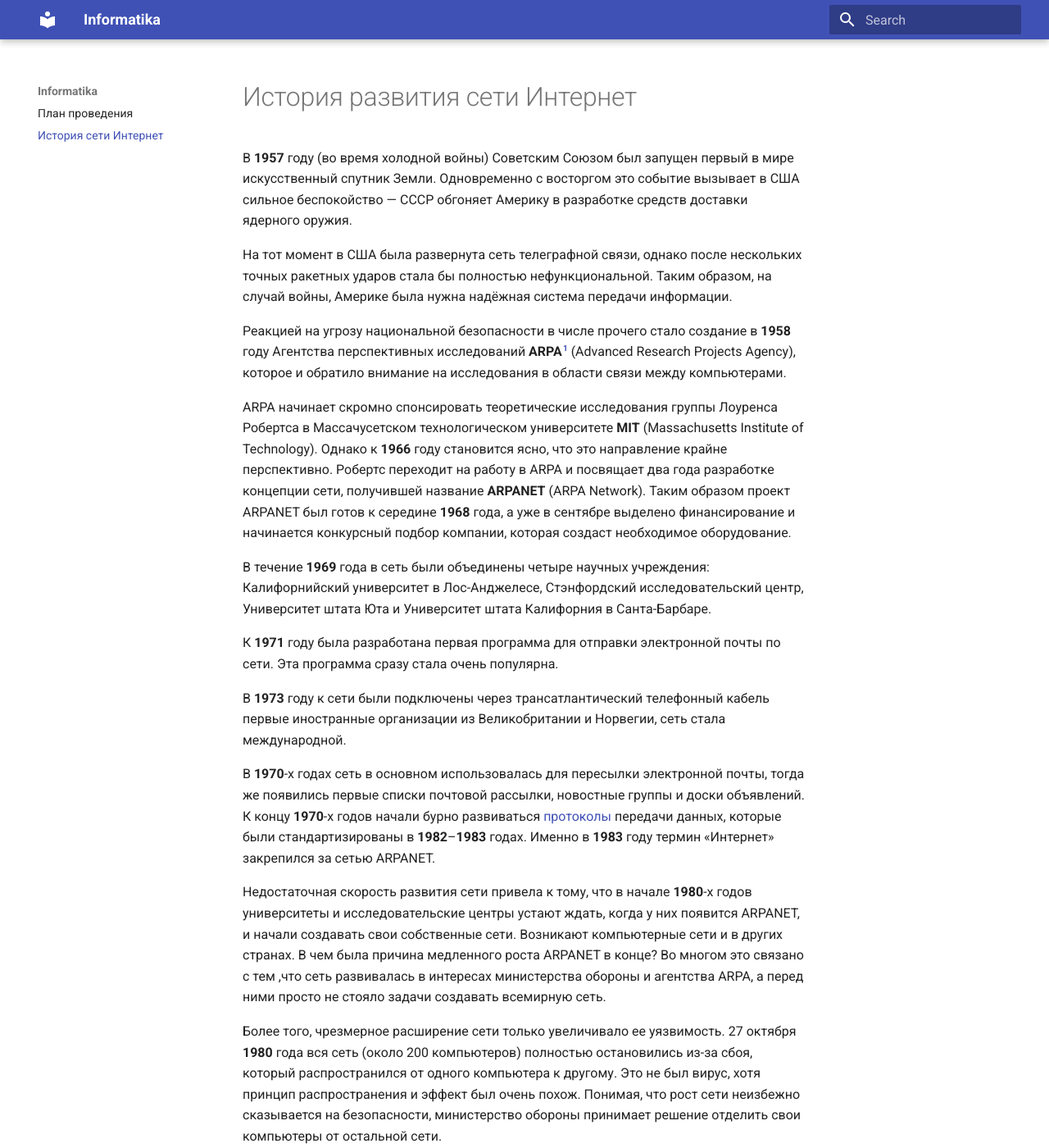
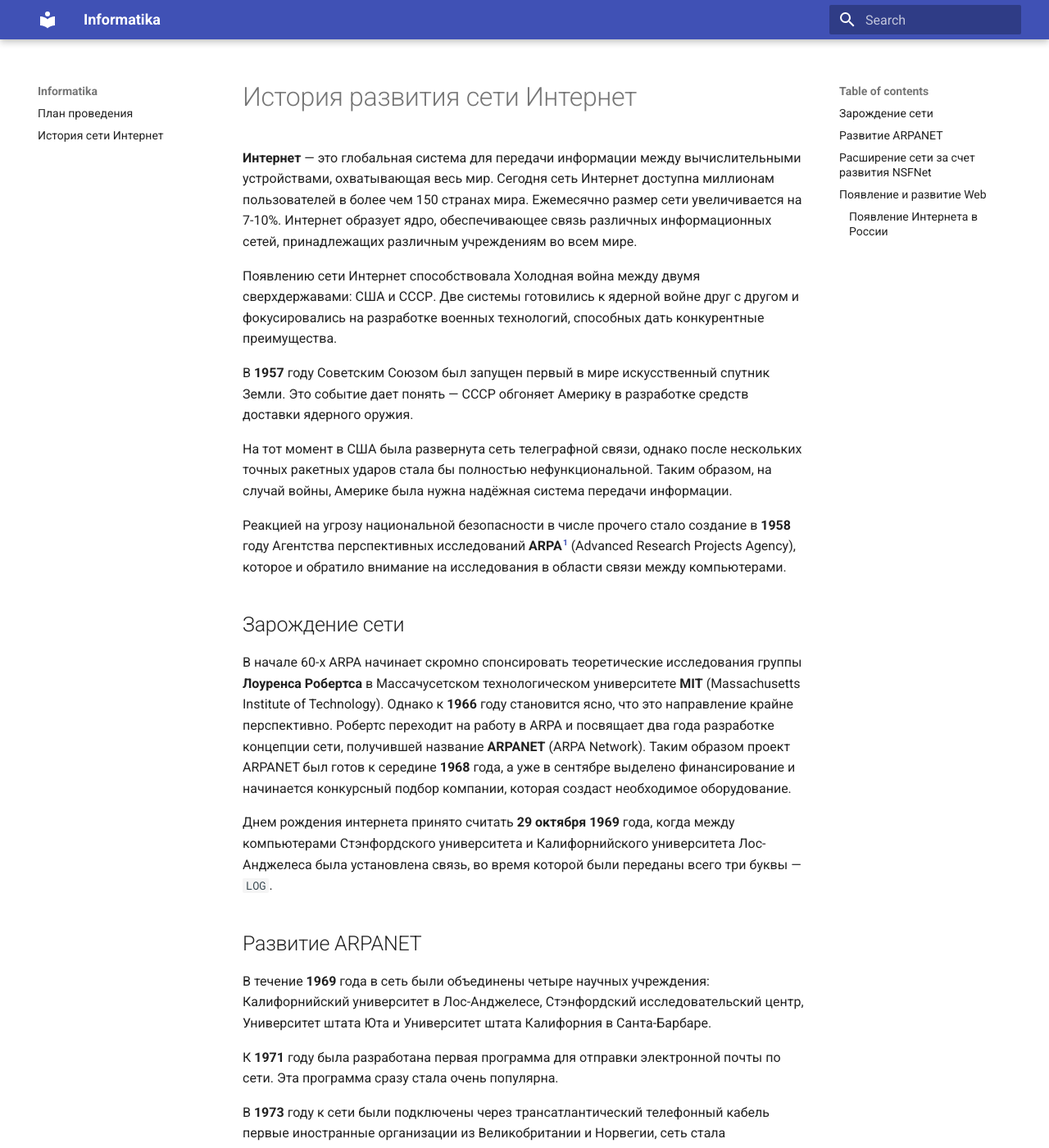
Before and after one commit to chabErch/Informatika, an MkDocs documentation site: the page built from docs/История Интернета.md, in a window 1280 px wide and 1400 px high. Shown: the whole window at 82% size. Built offline with MkDocs 1.6.1 and Material for MkDocs 9.7.7, drawn with Linux system fonts in a browser that asks for light colours; some of the changed text lies outside the part shown.

Commit message:
add headers add some content

```diff
--- a/docs/History of Internet.md
+++ b/docs/История Интернета.md
@@ -1,6 +1,10 @@
 # История развития сети Интернет
 
-В **1957** году (во время холодной войны) Советским Союзом был запущен первый в мире искусственный спутник Земли. Одновременно с восторгом это событие вызывает в США сильное беспокойство — СССР обгоняет Америку в разработке средств доставки ядерного оружия.
+**Интернет** — это глобальная система для передачи информации между вычислительными устройствами, охватывающая весь мир. Сегодня сеть Интернет доступна миллионам пользователей в более чем 150 странах мира. Ежемесячно размер сети увеличивается на 7-10%. Интернет образует ядро, обеспечивающее связь различных информационных сетей, принадлежащих различным учреждениям во всем мире.
+
+Появлению сети Интернет способствовала Холодная война между двумя сверхдержавами: США и СССР. Две системы готовились к ядерной войне друг с другом и фокусировались на разработке военных технологий, способных дать конкурентные преимущества.
+
+В **1957** году Советским Союзом был запущен первый в мире искусственный спутник Земли. Это событие дает понять — СССР обгоняет Америку в разработке средств доставки ядерного оружия.
 
 На тот момент в США была развернута сеть телеграфной связи, однако после нескольких точных ракетных ударов стала бы полностью нефункциональной. Таким образом, на случай войны, Америке была нужна надёжная система передачи информации.
 
@@ -8,7 +12,13 @@
 
 [^1]: Первоначально Управление называлось ARPA, затем оно было переименовано в DARPA (с добавлением слова Defense) в 1972 году, затем опять в ARPA в 1993 году, и, наконец, снова в DARPA 11 марта 1996 года.
 
-ARPA начинает скромно спонсировать теоретические исследования группы Лоуренса Робертса в Массачусетском технологическом университете **MIT** (Massachusetts Institute of Technology). Однако к **1966** году становится ясно, что это направление крайне перспективно. Робертс переходит на работу в ARPA и посвящает два года разработке концепции сети, получившей название **ARPANET** (ARPA Network). Таким образом проект ARPANET был готов к середине **1968** года, а уже в сентябре выделено финансирование и начинается конкурсный подбор компании, которая создаст необходимое оборудование.
+## Зарождение сети
+
+В начале 60-х ARPA начинает скромно спонсировать теоретические исследования группы **Лоуренса Робертса** в Массачусетском технологическом университете **MIT** (Massachusetts Institute of Technology). Однако к **1966** году становится ясно, что это направление крайне перспективно. Робертс переходит на работу в ARPA и посвящает два года разработке концепции сети, получившей название **ARPANET** (ARPA Network). Таким образом проект ARPANET был готов к середине **1968** года, а уже в сентябре выделено финансирование и начинается конкурсный подбор компании, которая создаст необходимое оборудование.
+
+Днем рождения интернета принято считать **29 октября 1969** года, когда между компьютерами Стэнфордского университета и Калифорнийского университета Лос-Анджелеса была установлена связь, во время которой были переданы всего три буквы — `LOG`.
+
+## Развитие ARPANET
 
 В течение **1969** года в сеть были объединены четыре научных учреждения: Калифорнийский университет в Лос-Анджелесе, Стэнфордский исследовательский центр, Университет штата Юта и Университет штата Калифорния в Санта-Барбаре.
 
@@ -16,11 +26,13 @@ ARPA начинает скромно спонсировать теоретиче
 
 В **1973** году к сети были подключены через трансатлантический телефонный кабель первые иностранные организации из Великобритании и Норвегии, сеть стала международной.
 
-В **1970**-х годах сеть в основном использовалась для пересылки электронной почты, тогда же появились первые списки почтовой рассылки, новостные группы и доски объявлений. К концу **1970**-х годов начали бурно развиваться [протоколы](#Протоколы) передачи данных, которые были стандартизированы в **1982**–**1983** годах. Именно в **1983** году термин «Интернет» закрепился за сетью ARPANET.
+В **1970**-х годах сеть в основном использовалась для пересылки электронной почты, тогда же появились первые списки почтовой рассылки, новостные группы и доски объявлений. К концу **1970**-х годов начали бурно развиваться протоколы передачи данных, которые были стандартизированы в **1982**–**1983** годах. Именно в **1983** году термин «Интернет» закрепился за сетью ARPANET.
 
 Недостаточная скорость развития сети привела к тому, что в начале **1980**-х годов университеты и исследовательские центры устают ждать, когда у них появится ARPANET, и начали создавать свои собственные сети. Возникают компьютерные сети и в других странах. В чем была причина медленного роста ARPANET в конце? Во многом это связано с тем ,что сеть развивалась в интересах министерства обороны и агентства ARPA, а перед ними просто не стояло задачи создавать всемирную сеть.
 
 Более того, чрезмерное расширение сети только увеличивало ее уязвимость. 27 октября **1980** года вся сеть (около 200 компьютеров) полностью остановились из-за сбоя, который распространился от одного компьютера к другому. Это не был вирус, хотя принцип распространения и эффект был очень похож. Понимая, что рост сети неизбежно сказывается на безопасности, министерство обороны принимает решение отделить свои компьютеры от остальной сети.
+
+## Расширение сети за счет развития NSFNet
 
 В **1984** году у сети ARPANET появился серьёзный соперник: Национальный научный фонд США **NSF** (National Science Foundation) основал обширную межуниверситетскую сеть **NSFNet** (NSF Network), которая была составлена из более мелких сетей и имела гораздо бо́льшую пропускную способность, чем ARPANET. К этой сети за год подключились около 10 тыс. компьютеров, звание «Интернет» начало плавно переходить к NSFNet.
 
@@ -28,8 +40,25 @@ ARPA начинает скромно спонсировать теоретиче
 
 В целом, коммерческое использование Интернета не поощрялось, так как он был создан на государственные средства и предназначался в первую очередь для решения научных и образовательных задач. Но удержать коммерсантов от использования новой системы связи было невозможно. В **1987** году появляется первая коммерческая служба электронной почты, а в **1990** году — первый провайдер, предоставляющий доступ к Интернету по модему. В **1995** году компания NSF передала ответственность за Интернет в частный сектор. Тем самым Интернет вышел за рамки научно-университетской среды, где он появился, и превратился в компьютерную сеть общего доступа.
 
-В **1993** году появился первый по-настоящему популярный графический браузер — он мог отображать не только текст, списки и таблицы, но и картинки! Звали его **Mosaic**. Фактически он стал родоначальником всех современных обозревателей и его популярность в то время была очень велика.
+## Появление и развитие Web
+
+**Web** — это часть сети Интернет. Британский ученый **Тим Бернерс-Ли** изобрел единый формат адресов **URL**, язык разметки HTML и протокол передачи данных HTTP в **1989** году. Именно эти три технологии привели к взрывному росту и развитию Интернета.
+
+*[URL]: Uniform Resource Locator
+
+В **1993** году появился первый по-настоящему популярный графический браузер — **Mosaic**. Он мог отображать не только текст, списки и таблицы, но и картинки. Фактически он стал родоначальником всех современных обозревателей и его популярность в то время была очень велика.
+
+### Появление Интернета в России
 
 Официальной датой начала существования российского интернета считается 7 апреля **1994** года — дата окончательной регистрации права администрирования домена `.ru`.
 
+# Заключение
+
 Количество интернет-пользователей во всем мире постоянно растет. По данным ежегодного глобального исследования от *We Are Social* и *Hootsuite* на январь **2021** года, интернетом пользуются 4,66 миллиарда человек во всем мире, что составляет 59,5% от всего населения Земли.
+
+# Список Использованных источников
+
+1. Основы инфокоммуникационных технологий. Учебное пособие для вузов / В.В. Величко, Г.П. Катунин, В.П. Шувалов; под ред. профессора В.П. Шувалова. — М.: Горячая линия-Телеком, 2009. — 712 с.: ил. ISBN 978-5-9912-0055-4.
+2. Основные этапы развития Интернета и Web [Электронный ресурс] URL: http://webgangsters.ru/%D0%BE%D1%81%D0%BD%D0%BE%D0%B2%D0%BD%D1%8B%D0%B5-%D1%8D%D1%82%D0%B0%D0%BF%D1%8B-%D1%80%D0%B0%D0%B7%D0%B2%D0%B8%D1%82%D0%B8%D1%8F-%D0%B8%D0%BD%D1%82%D0%B5%D1%80%D0%BD%D0%B5%D1%82%D0%B0-%D0%B8-web/ (дата обращения: 09.02.2022)
+
+2. Евкова A. История сети интернет [Электронный ресурс] URL: https://www.evkova.org/kursovye-raboty/istoriya-seti-internet (дата обращения: 09.02.2022)
--- a/mkdocs.yml
+++ b/mkdocs.yml
@@ -14,3 +14,5 @@ extra:
       name: userusr
 markdown_extensions:
     - footnotes
+    - abbr
+    - pymdownx.snippets
```
